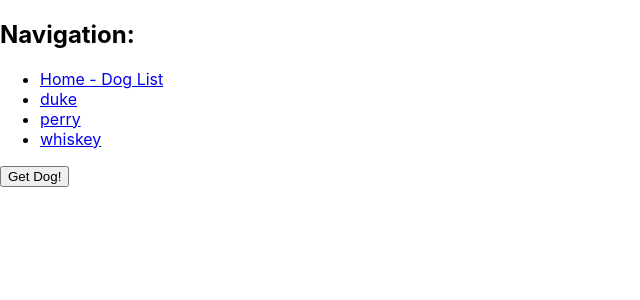
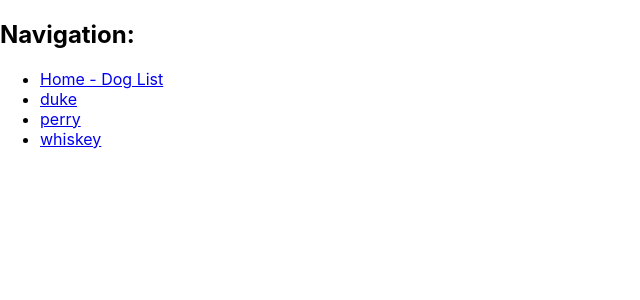
Before and after one commit to crystal-tran/react-router-dogfinder, a React (Create React App) app: page /dogs/duke in a window 1280 px wide. Shown: the top 300 px of the page, without its empty margins (0-640 px from the left). Built offline with nearby package versions, Linux system fonts and the light colour scheme; the HTML template or start-up script is replaced by a standard one.

Commit message:
removed button in DogFinder Component

```diff
--- a/src/DogFinder.js
+++ b/src/DogFinder.js
@@ -34,7 +34,6 @@ function DogFinder({ dogNames }) {
   return (
     <div>
       <DogDetails dogName={dogName} dogData={dogData} />
-      <button onClick={getDog}>Get Dog!</button>
     </div>
   );
 }
```
